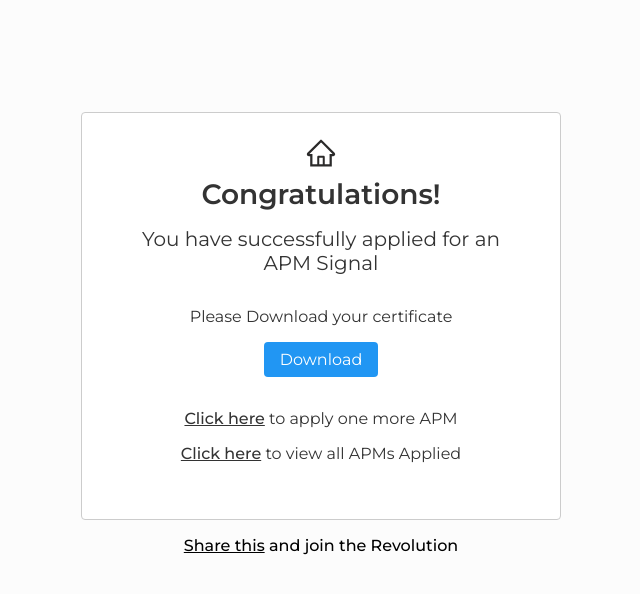
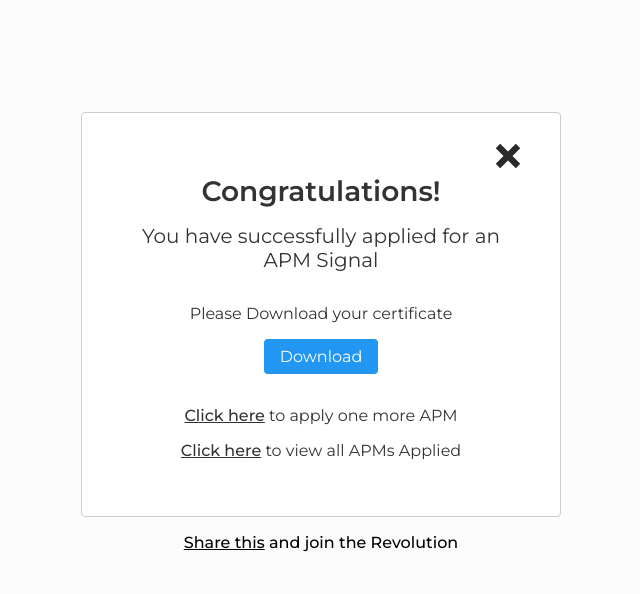
Before and after one commit to Welf06/rksh-apm-form, a Next.js app: page /submitted in a window 1280 px wide. Shown: the top 594 px of the page, without its empty margins (319-959 px from the left). Built offline with nearby package versions, Linux system fonts and the light colour scheme.

Commit message:
replace home logo with cross

```diff
--- a/src/pages/submitted.js
+++ b/src/pages/submitted.js
@@ -1,10 +1,10 @@
 import styles from '@/styles/Form.module.css'
 import Link from 'next/link';
 import { useRouter } from 'next/router';
-import {useEffect, useState} from 'react'
+import { useEffect, useState } from 'react'
 import CertificateGenerator from "@/components/certificate.jsx";
-import { BiArrowBack } from "react-icons/bi";
-import {AiOutlineHome} from 'react-icons/ai'
+import { AiOutlineHome } from 'react-icons/ai'
+import {ImCross} from 'react-icons/im'
 import { ToastContainer, toast } from 'react-toastify';
 import 'react-toastify/dist/ReactToastify.css';
 
@@ -49,25 +49,27 @@ export default function SubmittedPage() {
    }
    return (
       <>
-      <ToastContainer/>
+         <ToastContainer />
          {submitted === 'true' ? (
             <>
                <div className={styles.submitBox}>
+               <Link href="https://rkshimpact.com/">
                   <div className={styles.homeButton} onClick={() => {
                      localStorage.setItem('submitted', false);
-            router.replace('/form');}}><AiOutlineHome/>
+                     // router.push('https://rkshimpact.com/');
+                  }}><ImCross />
                   </div>
-
+                  </Link>
                   <div className={styles.heading}>
                      Congratulations!
                   </div>
                   <div className={styles.subheading}>
                      You have successfully applied for an APM Signal
                   </div>
-            <div>
+                  <div style={{ textAlign: "center" }}>
                      <CertificateGenerator />
                   </div>
-            <div className={styles.text} style={{marginTop: "2rem"}}>
+                  <div className={styles.text} style={{ marginTop: "2rem" }}>
                      <span
                         style={{ cursor: "pointer", fontWeight: "500", textDecoration: "underline" }}
                         onClick={() => {
@@ -77,7 +79,7 @@ export default function SubmittedPage() {
                         }
                      >Click here</span> to apply one more APM
                   </div>
-            <div className={styles.text} style={{marginTop: "1rem"}}>
+                  <div className={styles.text} style={{ marginTop: "1rem" }}>
                      <span
                         style={{ cursor: "pointer", fontWeight: "500", textDecoration: "underline" }}
                         onClick={() => {
@@ -94,7 +96,7 @@ export default function SubmittedPage() {
                   marginBottom: "0rem",
                   textAlign: "center",
                }}>
-              <span style={{textDecoration: "underline", cursor: "pointer"}} onClick={handleShare}> Share this</span> and join the Revolution
+                  <span style={{ textDecoration: "underline", cursor: "pointer" }} onClick={handleShare}> Share this</span> and join the Revolution
                </div>
             </>) :
             (
--- a/src/styles/Form.module.css
+++ b/src/styles/Form.module.css
@@ -29,7 +29,7 @@
 
 
  .submitBox{
-   text-align: center;
+   text-align: right;
  }
 
  .formGroup{
@@ -209,6 +209,7 @@
  }
 
  .homeButton{
+    text-align: right;
     position: relative;
     top: 0;
     right: 0;
@@ -216,7 +217,7 @@
     background-color: transparent;
     border: none;
     color: #2b2a2a;
-    font-size: 2rem;
+    font-size: 1.5rem;
     margin-top: -1rem;
     transition: cubic-bezier(0.075, 0.82, 0.165, 1);
     display:inline-block
```
Lines whose indentation alone changed are shown as unchanged.
